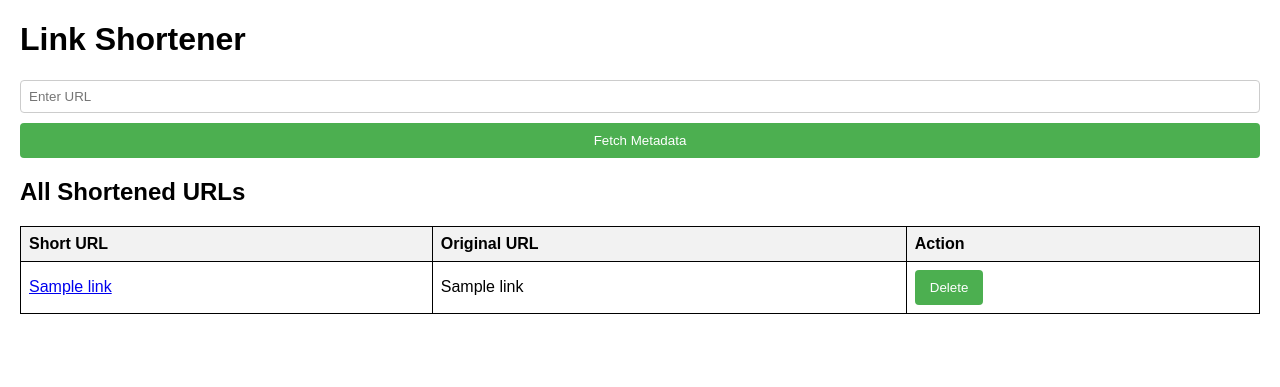
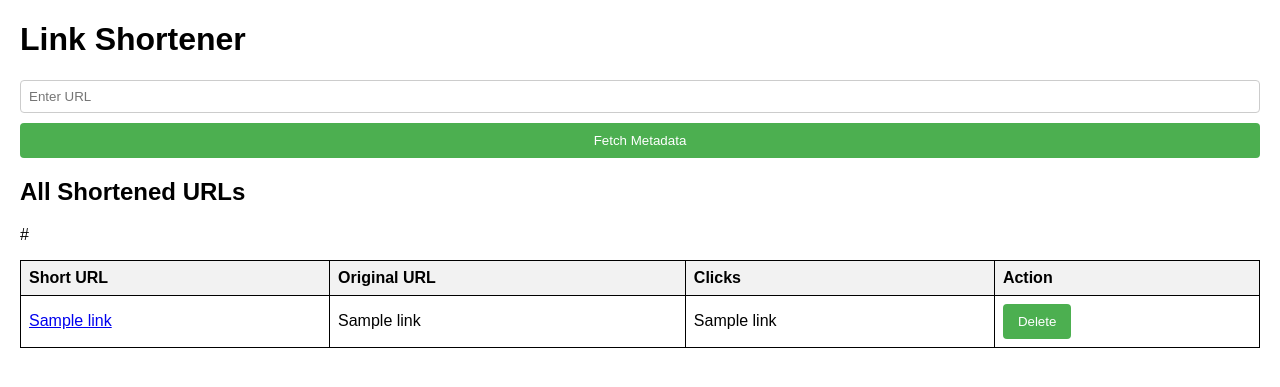
Before and after one commit to zfir-dev/link-shortener, a Flask app: page / in a window 1280 px wide. Shown: the top 387 px of the page. Run offline with Flask 3, Linux system fonts and the light colour scheme; a database or web service that is not in the repository returns one stand-in record (values such as "Sample title"); some libraries are stand-ins or nearby versions.

Commit message:
Number of Clicks

```diff
--- a/app.py
+++ b/app.py
@@ -47,6 +47,8 @@
     except Exception as e:
         return jsonify({'error': str(e)}), 500
 
+from flask import request
+
 @app.route('/<short_id>', methods=['GET'])
 def redirect_short_url(short_id):
     try:
@@ -57,6 +59,9 @@
                 return 'Shortened URL not found', 404
 
             original_url, og_title, og_description, og_image = result
+
+            cur.execute("UPDATE links SET clicks = clicks + 1 WHERE short_id = %s", (short_id,))
+            conn.commit()
 
             html_response = f"""
                 <html>
--- a/templates/index.html
+++ b/templates/index.html
@@ -5,7 +5,7 @@
     <meta name="viewport" content="width=device-width, initial-scale=1.0" />
     <title>Link Shortener</title>
     <script src="https://cdn.jsdelivr.net/npm/axios/dist/axios.min.js"></script>
-    <link rel="stylesheet" type="text/css" href="/static/styles.css">
+    <link rel="stylesheet" type="text/css" href="/static/styles.css" />
   </head>
   <body>
     <h1>Link Shortener</h1>
@@ -39,11 +39,13 @@
         <tr>
           <th>Short URL</th>
           <th>Original URL</th>
+          <th>Clicks</th>
           <th>Action</th>
         </tr>
       </thead>
       <tbody>
         {% for link in links %}
+        <p>{{link}}</p>
         <tr id="link-{{ link[1] }}">
           <td>
             <a href="{{ url_for('redirect_short_url', short_id=link[1]) }}"
@@ -51,6 +53,7 @@
             >
           </td>
           <td>{{ link[2] }}</td>
+          <td>{{ link[6] }}</td>
           <td><button onclick="deleteLink('{{ link[1] }}')">Delete</button></td>
         </tr>
         {% endfor %}
```
